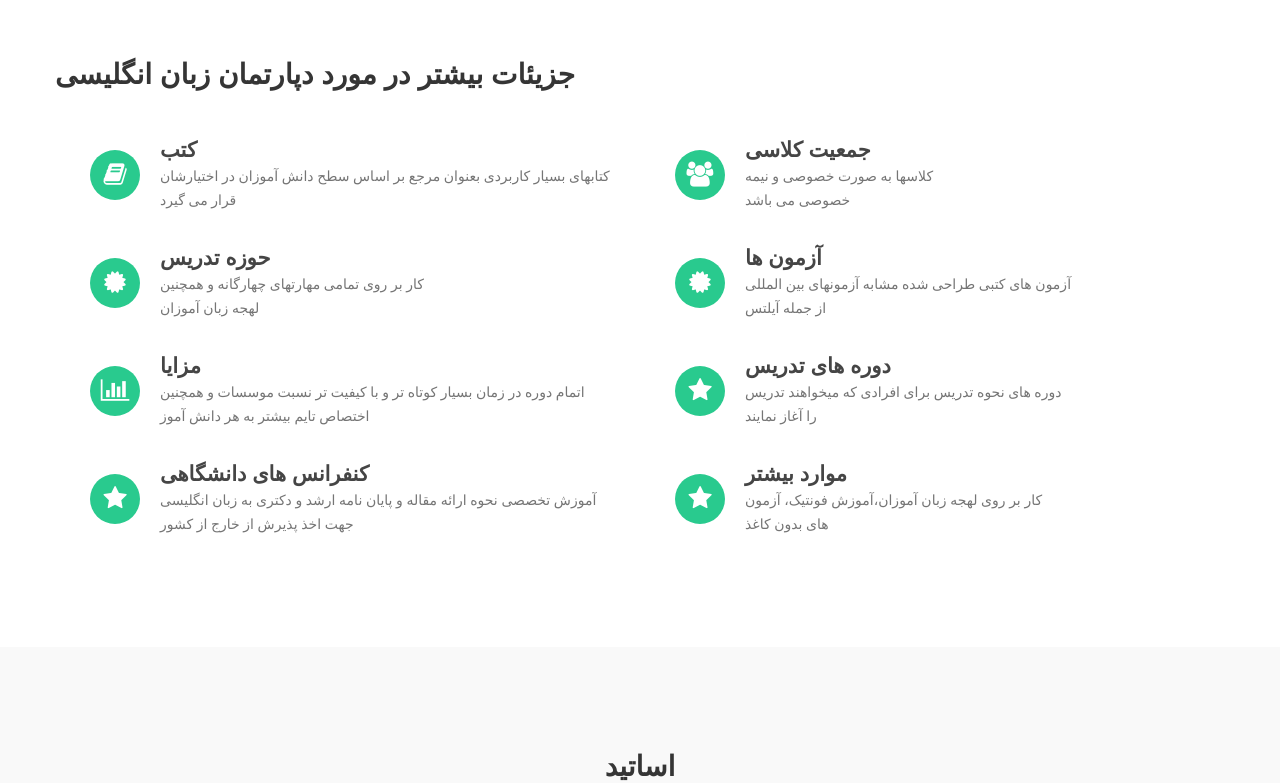
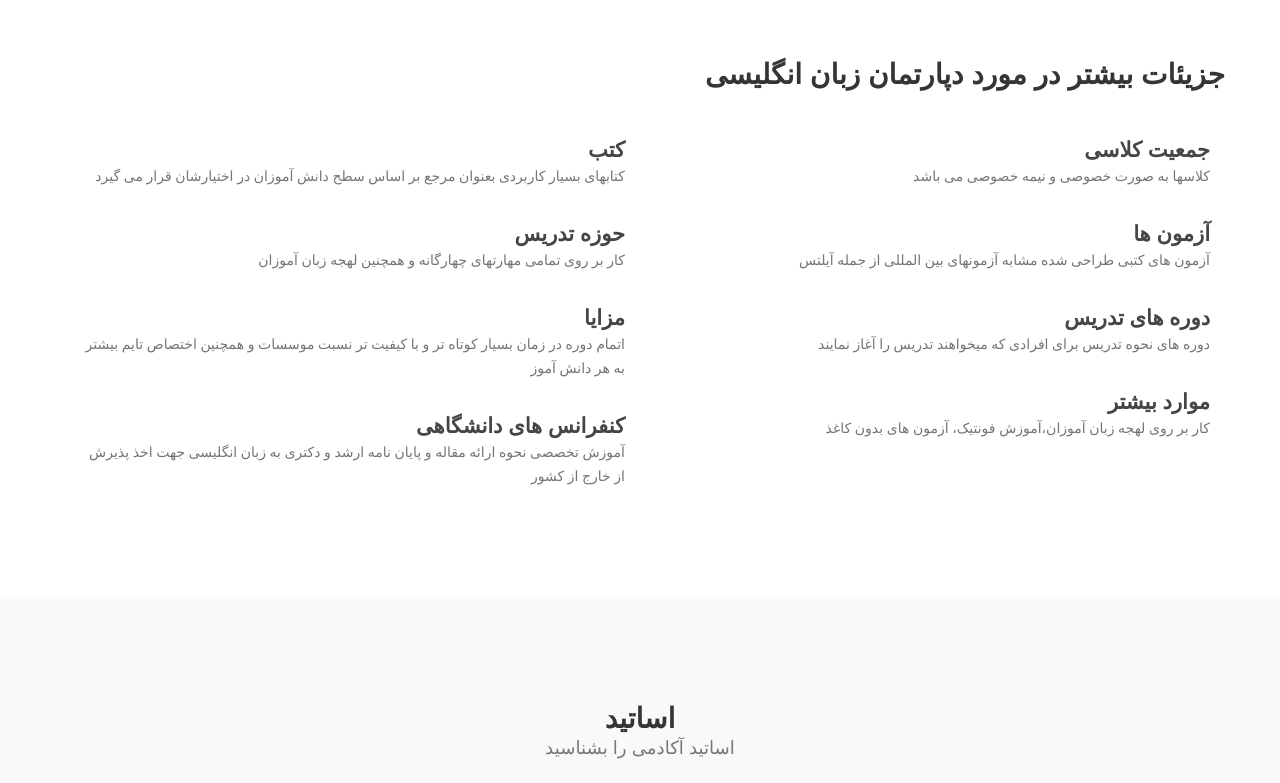
Before and after one commit to fmoghaddam/raha-zanjan, a plain HTML site: page index.html in a window 1280 px wide. Shown: the part 1300-2083 px from the top of the page. Drawn offline with nearby package versions, Linux system fonts and the light colour scheme; a web font is replaced by a local one.

Commit message:
invisible span

```diff
--- a/css/templatemo-style.css
+++ b/css/templatemo-style.css
@@ -13,6 +13,7 @@ https://templatemo.com/tm-516-known
     font-family: 'Nunito', sans-serif;
     overflow-x: hidden;
     padding-top: 70px;
+    text-align: right;
   }
 
 
@@ -489,6 +490,7 @@ https://templatemo.com/tm-516-known
 
   .team-info h3 {
     margin: 0;
+    text-align: right;
   }
 
 
--- a/index.html
+++ b/index.html
@@ -134,7 +134,7 @@
 
                     <div class="col-md-4 col-sm-4">
                          <div class="feature-thumb">
-                              <span>01</span>
+                              <span>03</span>
                               <h3>کتابها و آزمونهای مدارس</h3>
                               <p> راهنمایی و دبیرستان. [<a href="../fbm-website/index2.html">PDF</a>] </p>
 
@@ -152,7 +152,7 @@
 
                     <div class="col-md-4 col-sm-4">
                          <div class="feature-thumb">
-                              <span>03</span>
+                              <span>01</span>
                               <h3>آزمونهای بین المللی</h3>
                               <p>اطلاعات بیشتر [<a href="www.fbm.ir">Link site</a>] </p>
                          </div>
@@ -175,7 +175,7 @@
 
 
                               <figure>
-                                   <span><i class="fa fa-book"></i></span>
+                                  <!-- <span><i class="fa fa-book"></i></span>-->
                                    <figcaption>
                                         <h3>کتب</h3>
                                         <p>کتابهای بسیار کاربردی بعنوان مرجع بر اساس سطح دانش آموزان در اختیارشان قرار
@@ -184,7 +184,7 @@
                               </figure>
 
                               <figure>
-                                   <span><i class="fa fa-certificate"></i></span>
+                                  <!-- <span><i class="fa fa-certificate"></i></span>-->
                                    <figcaption>
                                         <h3>حوزه تدریس</h3>
                                         <p>کار بر روی تمامی مهارتهای چهارگانه و همچنین لهجه زبان آموزان </p>
@@ -193,7 +193,7 @@
 
 
                               <figure>
-                                   <span><i class="fa fa-bar-chart-o"></i></span>
+                                  <!-- <span><i class="fa fa-bar-chart-o"></i></span>-->
                                    <figcaption>
                                         <h3>مزایا</h3>
                                         <p>اتمام دوره در زمان بسیار کوتاه تر و با کیفیت تر نسبت موسسات و همچنین اختصاص
@@ -202,7 +202,7 @@
                               </figure>
 
                               <figure>
-                                   <span><i class="fa fa-star"></i></span>
+                                   <!--<span><i class="fa fa-star"></i></span>-->
                                    <figcaption>
                                         <h3>کنفرانس های دانشگاهی</h3>
                                         <p> آموزش تخصصی نحوه ارائه مقاله و پایان نامه ارشد و دکتری به زبان انگلیسی جهت
@@ -215,7 +215,7 @@
                          <div class="about-info">
 
                               <figure>
-                                   <span><i class=" fa fa-users"></i></span>
+                                  <!--<span><i class=" fa fa-users"></i></span>-->
                                    <figcaption>
                                         <h3>جمعیت کلاسی</h3>
                                         <p>کلاسها به صورت خصوصی و نیمه خصوصی می باشد</p>
@@ -223,21 +223,21 @@
                               </figure>
 
                               <figure>
-                                   <span><i class="fa fa-certificate"></i></span>
+                                  <!--<span><i class="fa fa-certificate"></i></span>-->
                                    <figcaption>
                                         <h3>آزمون ها</h3>
                                         <p>آزمون های کتبی طراحی شده مشابه آزمونهای بین المللی از جمله آیلتس</p>
                                    </figcaption>
                               </figure>
                               <figure>
-                                   <span><i class="fa fa-star"></i></span>
+                                   <!--<span><i class="fa fa-star"></i></span>-->
                                    <figcaption>
                                         <h3>دوره های تدریس</h3>
                                         <p>دوره های نحوه تدریس برای افرادی که میخواهند تدریس را آغاز نمایند</p>
                                    </figcaption>
                               </figure>
                               <figure>
-                                   <span><i class="fa fa-star"></i></span>
+                                  <!--<span><i class="fa fa-star"></i></span>-->
                                    <figcaption>
                                         <h3>موارد بیشتر</h3>
                                         <p>کار بر روی لهجه زبان آموزان،آموزش فونتیک، آزمون های بدون کاغذ</p>
```
